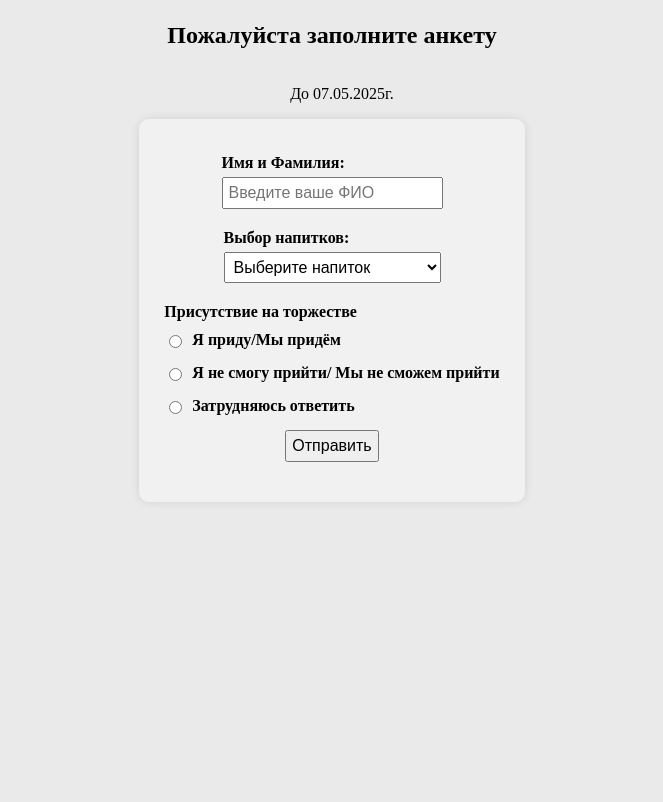
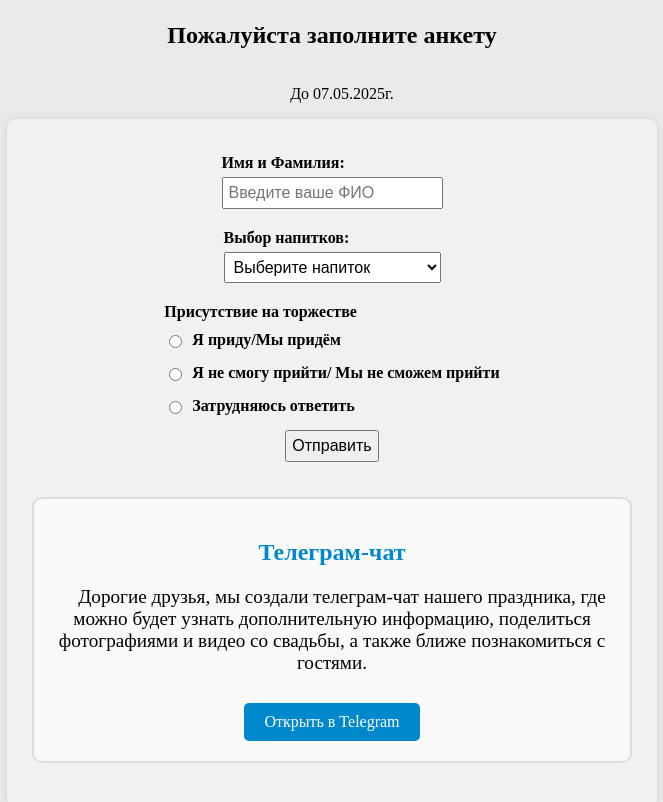
Before and after one commit to Valentin-KV/wedding, a website: page index.html in a window 1280 px wide. Shown: the part 2671-3473 px from the top of the page, without its empty margins (308-971 px from the left). Before the commit the page ends 3188 px from the top, so only its background shows below. Drawn offline with Linux system fonts and the light colour scheme.

Commit message:
feat: add telegram chat block

```diff
--- a/index.html
+++ b/index.html
@@ -128,7 +128,11 @@
                         <button type="submit">Отправить</button>
                         <span id="responseMessage"></span>
                     </form>
-
+                    <div class="telegram-block">
+                        <h2>Телеграм-чат</h2>
+                        <p>Дорогие друзья, мы создали телеграм-чат нашего праздника, где можно будет узнать дополнительную информацию, поделиться фотографиями и видео со свадьбы, а также ближе познакомиться с гостями.</p>
+                        <a href="https://t.me/+7TN3rC6BiGAyMTMy" class="btn">Открыть в Telegram</a>
+                    </div>
                 </div>
             </div>
         </div>
--- a/styles/style.css
+++ b/styles/style.css
@@ -284,3 +284,31 @@ input, select, button {
     display: block;
     text-align: center;
 }
+
+.telegram-block {
+    background-color: #f9f9f9;
+    border: 2px solid #ddd;
+    padding: 20px;
+    border-radius: 10px;
+    text-align: center;
+    max-width: 600px;
+    margin: 20px auto;
+}
+.telegram-block h2 {
+    color: #0088cc;
+}
+.telegram-block p {
+    font-size: 1.2em;
+}
+.telegram-block .btn {
+    background-color: #0088cc;
+    color: #fff;
+    padding: 10px 20px;
+    text-decoration: none;
+    border-radius: 5px;
+    display: inline-block;
+    margin-top: 10px;
+}
+.telegram-block .btn:hover {
+    background-color: #0077b3;
+}
```
